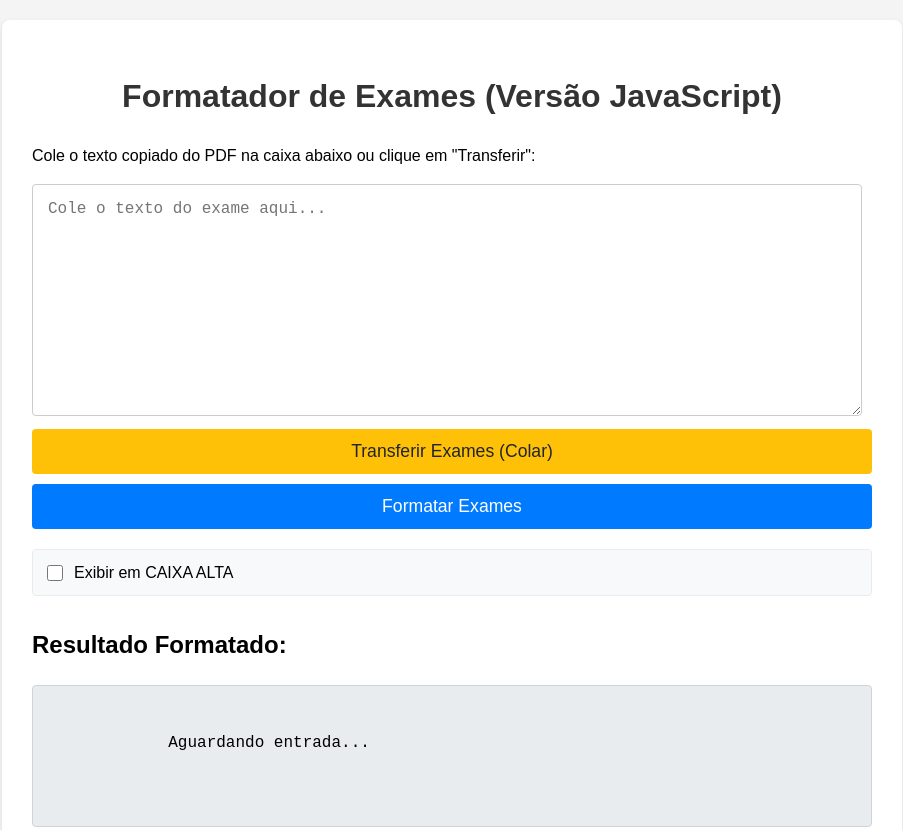
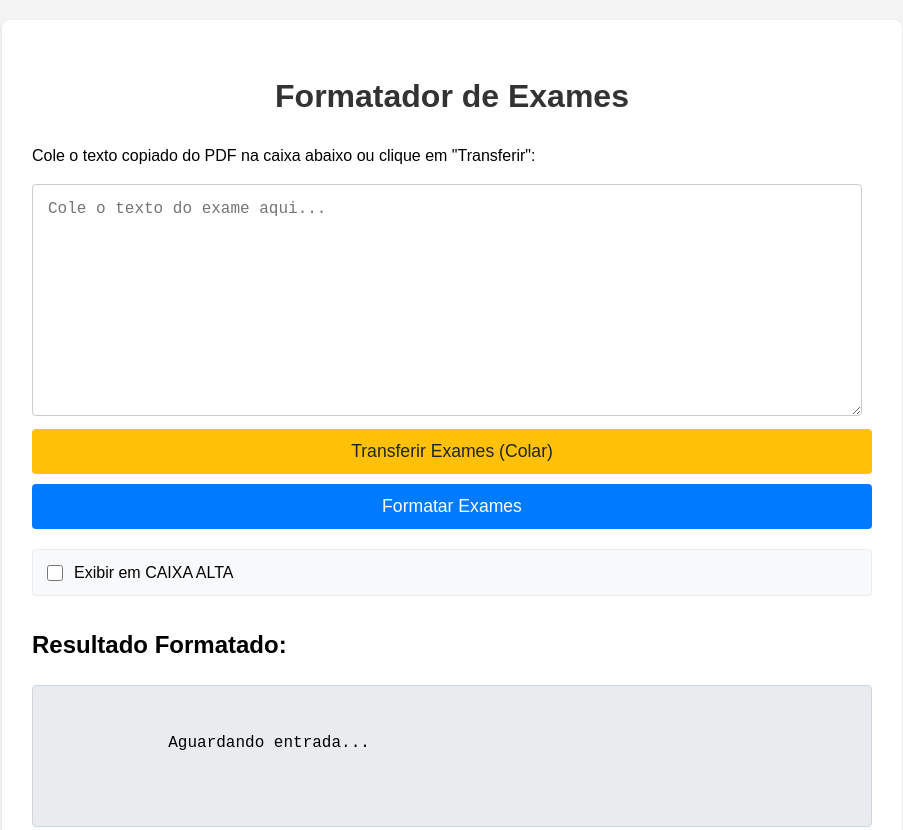
Before and after one commit to raphaelvasc15/lerexames, a plain HTML site: page index.html in a window 1280 px wide. Shown: the top 830 px of the page, without its empty margins (188-1091 px from the left). Drawn offline with Linux system fonts and the light colour scheme.

Commit message:
Update index.html

```diff
--- a/index.html
+++ b/index.html
@@ -8,7 +8,7 @@
 </head>
 <body>
     <div class="container">
-        <h1>Formatador de Exames (Versão JavaScript)</h1>
+        <h1>Formatador de Exames</h1>
         <p>Cole o texto copiado do PDF na caixa abaixo ou clique em "Transferir":</p>
         <textarea id="inputText" placeholder="Cole o texto do exame aqui..."></textarea>
         <button id="pasteButton">Transferir Exames (Colar)</button>
```
